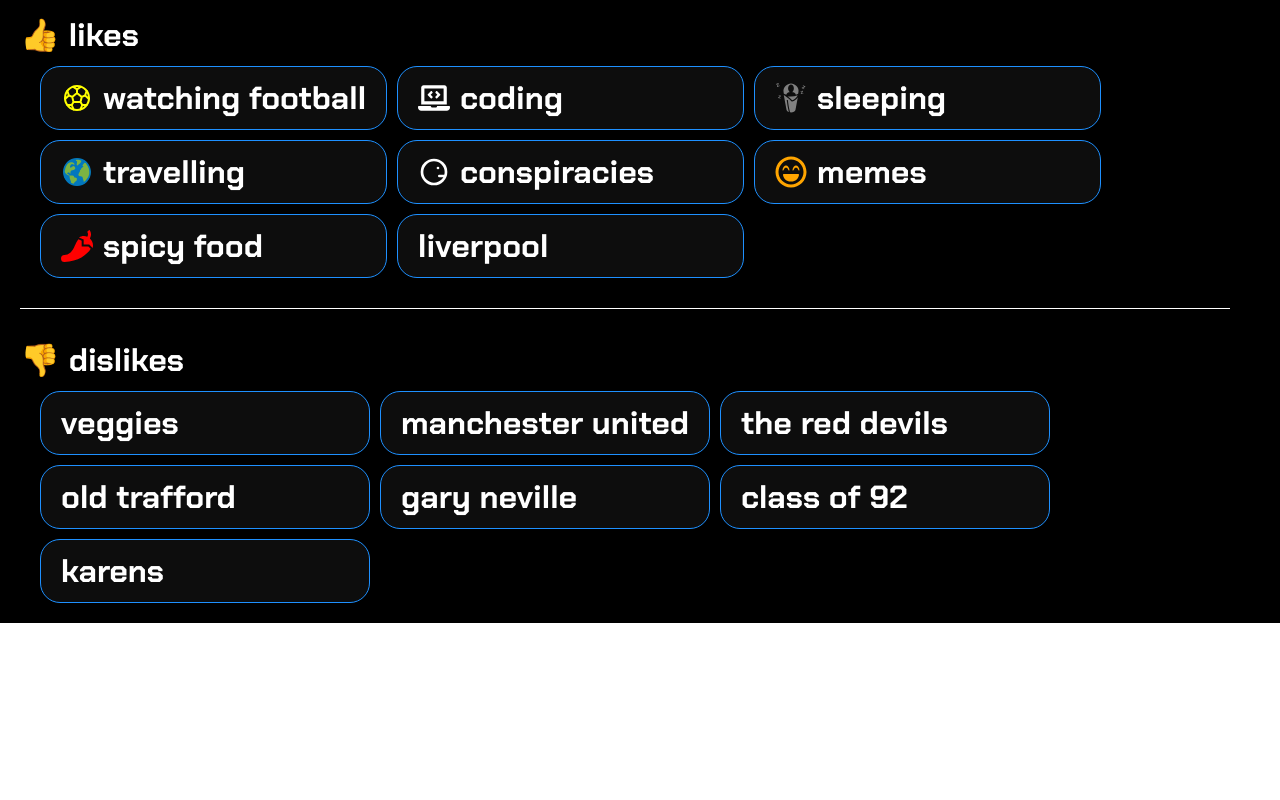
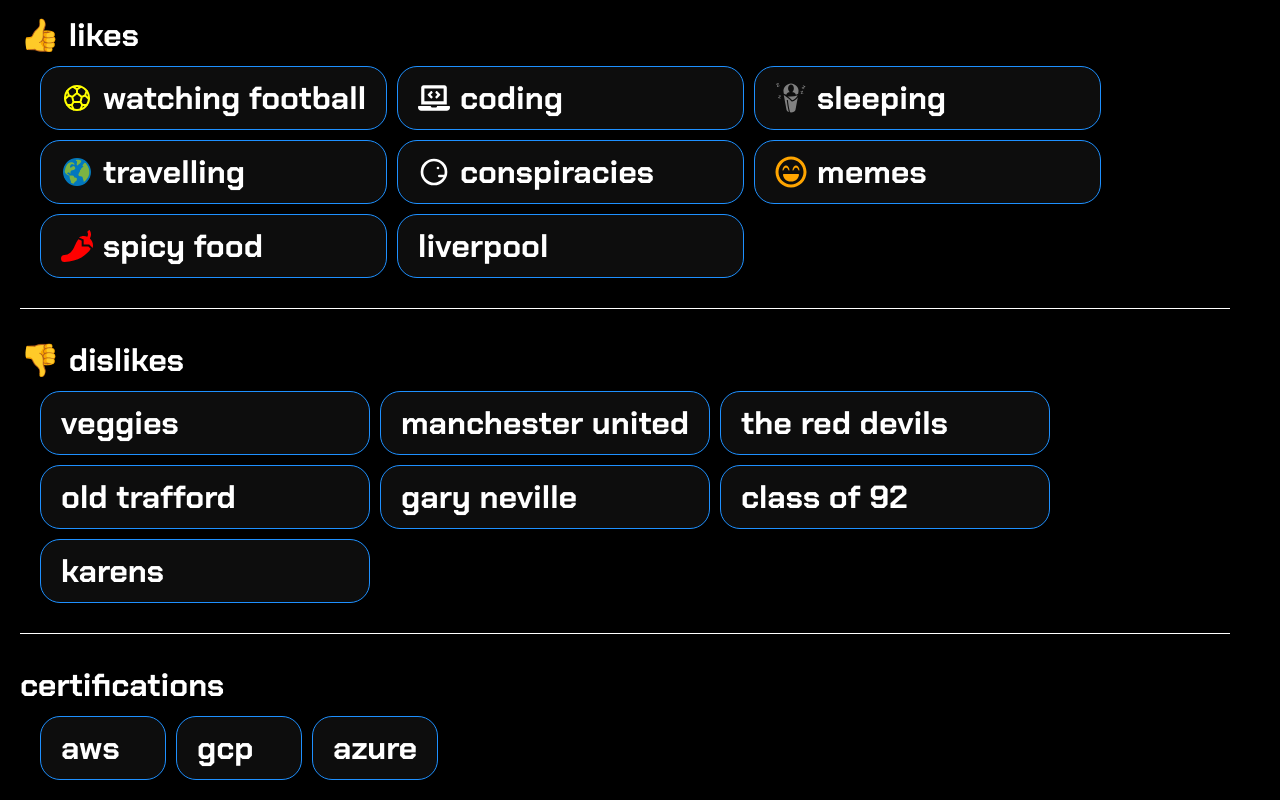
Before and after one commit to codebymarco/portfolio, a React (Vite) app: page /about in a window 1280 px wide. Shown: the part 2235-3035 px from the top of the page. Before the commit the page ends 2858 px from the top, so only its background shows below. Built offline with nearby package versions, Linux system fonts and the light colour scheme.

Commit message:
started certs

```diff
--- a/src/components/pages/About.jsx
+++ b/src/components/pages/About.jsx
@@ -192,6 +192,15 @@
             <div className="box">karens</div>
           </div>
         </div>
+        <div className="divider"></div>
+        <div className="about-hobbies">
+          <h2>certifications</h2>
+          <div className="hobbies-container">
+            <div className="box">aws</div>
+            <div className="box">gcp</div>
+            <div className="box">azure</div>
+          </div>
+        </div>
       </div>
     </div>
   );
```
